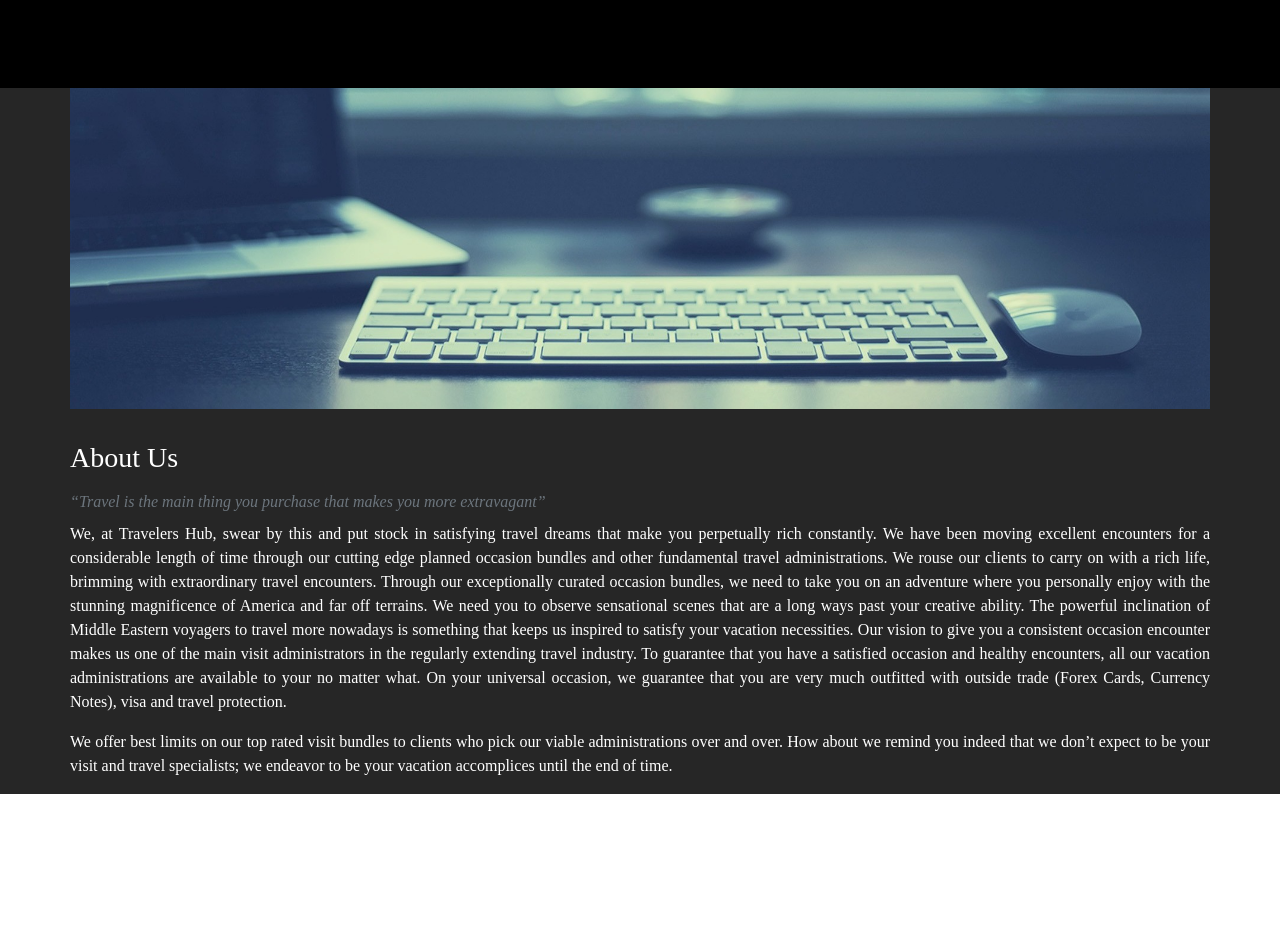
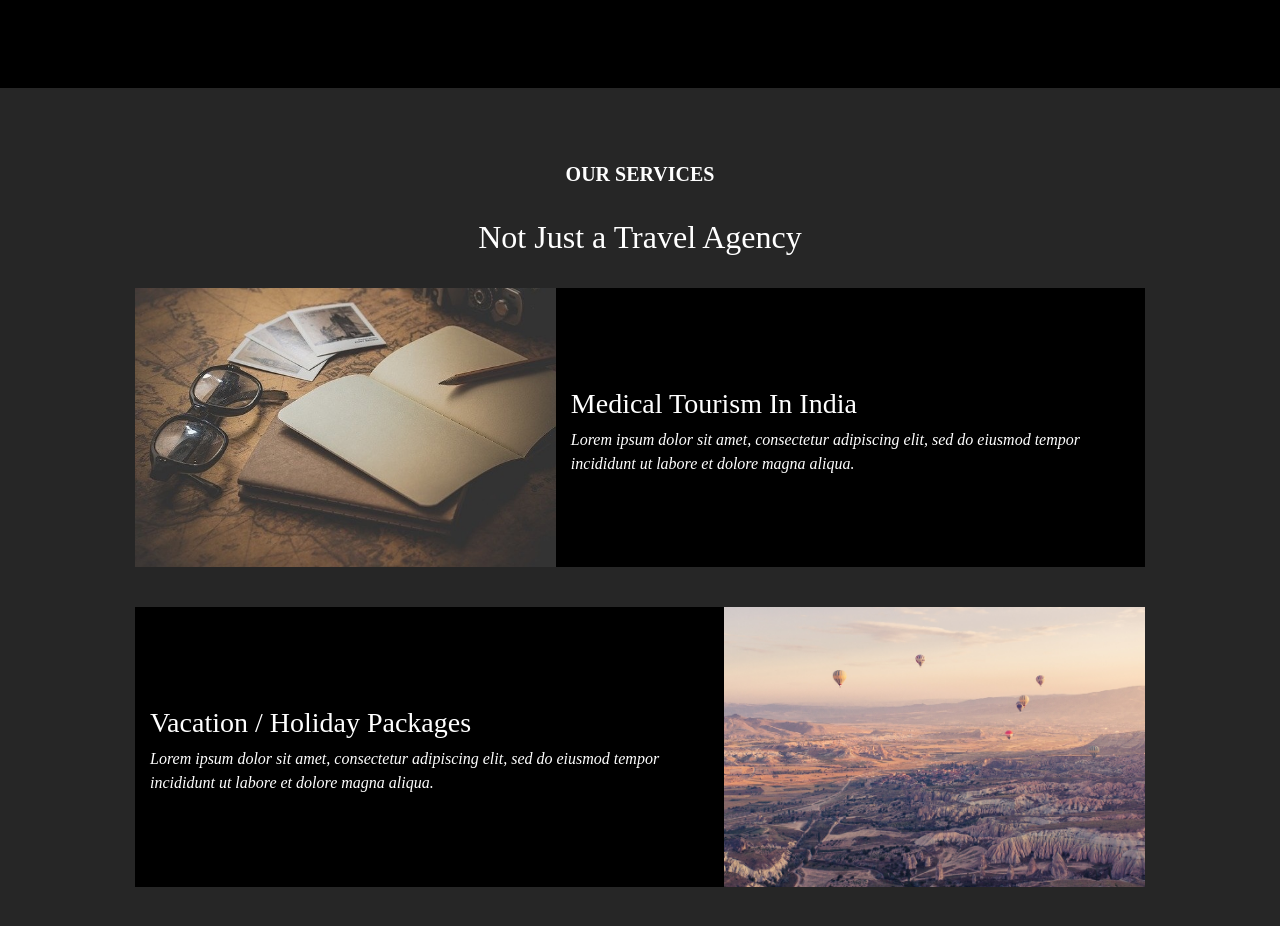
Before and after one commit to iahmed7/travelers-hub, a plain HTML site: page index.html in a window 1280 px wide. Shown: the part 880-1806 px from the top of the page. Before the commit the page ends 1674 px from the top, so only its background shows below. Drawn offline with nearby package versions, Linux system fonts and the light colour scheme; a web font is replaced by a local one.

Commit message:
added services section

```diff
--- a/css/style.css
+++ b/css/style.css
@@ -23,8 +23,8 @@ h1 {
   color:rgba(255, 191, 0);
 }
 
-h2 {
-  color:gray;
+h5, h2 {
+  color: white;
 }
 
 /* Firefox < 16 */
@@ -182,6 +182,7 @@ background-size: cover;
 
 }
 
+
 .about-cont {
   /* height: 100vh; */
   /* padding: 100px 50px 0px 0px; */
@@ -235,16 +236,41 @@ background-size: cover;
   z-index: 1; */
 }
 
-.card {
+/* .card {
   /* box-shadow: 5px 5px 5px #1a1d1d; */
-  background-color: rgba(38, 38, 38, 1);
+  /* background-color: rgba(38, 38, 38, 1);
   color: white;
   height: 100vh;
-}
+} */
+
+/* .card-horizontal {
+  display: flex;
+  flex: 1 1 auto;
+} */
 
 section {
   /* padding: 20px 0; */
   /* overflow: hidden; */
+}
+
+#services {
+  background-color: rgba(38, 38, 38, 1);
+}
+
+.serv-content{
+  margin: 0px 50px;
+  margin-bottom: 40px;
+  background-color: black;
+  /* margin-bottom: 100px; */
+
+}
+
+.serv-head{
+  padding-top: 50px;
+}
+
+.serv-text-content{
+  margin: auto;
 }
 
 #hero h1 {
--- a/index.html
+++ b/index.html
@@ -60,11 +60,11 @@
                     </div> -->
                     <div
                         class="col-lg-12 order-3 order-sm-3 order-lg-3 mt-3 mb-3 justify-content-center text-center align-items-center">
-                        <a href="#about" class="<!--btn-get-started--> scrollto scroll-text mt-5" data-aos="fade-down"
+                        <a href="#services" class="<!--btn-get-started--> scrollto scroll-text mt-5" data-aos="fade-down"
                             data-aos-offset="-200" data-aos-easing="ease-in-out" data-aos-once="false"
                             data-aos-duration="3000">Scroll down</a>
                         <div class="scrolldown mt-3">
-                            <a href="#about" class="scrollto">
+                            <a href="#services" class="scrollto">
                                 <span></span>
                                 <span></span></a>
                         </div>
@@ -74,50 +74,90 @@
 
     </section>
 
-    <section id="about">
-        <div class="container about-cont text-white align-items-center justify-content-center align-content-center">
-            <div class="row text-justify" data-aos="fade-up" data-aos-delay="100"
-                data-aos-once="false" data-aos-easing="ease-out-cubic">
-                <img class="img-fluid mb-4 bg-danger" src="assets/about-tmp-1.jpg" alt="">
-                    <!-- <div class="about-img-cont">
-                        <img src="assets/about-img.jpg" class=" border border-dark" alt=""
-                            style="height: 10rem;">
-                        <h3 class="card-title centered" style="color: black;">About Us</h3>
-                    </div> -->
-                    <h3 class="col-12 mt-2 px-lg-0">About Us</h3>
-                    <p class="col-12 mt-2 mb-2 px-lg-0 text-muted font-italic" data-aos="fade-up" data-aos-once="false"
-                        data-aos-delay="300">
-                        “Travel is the main thing you purchase that makes you more extravagant”
+    <section id="services" class="pb-4">
+        <div class="row serv-head">
+            <h5 class="col-12 pt-4 text-center font-weight-bold">OUR SERVICES</h5>
+        </div>
+        <div class="row">
+            <h2 class="col-12 pt-4 text-center">Not Just a Travel Agency</h2>
+        </div>
+        <!-- <div class="container bg-success">
+            <div class="media mt-3">
+                <img src="assets/serv-1.jpg" alt="" class="mr-3">
+                <div class=" row media-body bg-secondary col-12">
+                    <h3>Heading</h3>
+                    Hi this is my name and im a good boy with a good track record
+                </div>
+            </div>
+        </div> -->
+
+        <div class="container justify-content-between">
+            <div class="row serv-content text-white mt-4" data-aos="fade-right" data-aos-once="false">
+                <div class="col-md-5 px-0">
+                    <img src="assets/serv-1.jpg" class="img-fluid serv-img" alt="">
+                </div>
+                <div class="col-md-7 pt-4 serv-text-content">
+                    <h3>Medical Tourism In India</h3>
+                    <p class="font-italic">
+                        Lorem ipsum dolor sit amet, consectetur adipiscing elit, sed do eiusmod tempor incididunt ut
+                        labore et dolore
+                        magna aliqua.
                     </p>
-                    <p class="col-12 px-lg-0" unselectable="on" data-aos="fade-up" data-aos-once="false" data-aos-delay="400"> We,
-                        at Travelers Hub,
-                        swear by this and put stock in satisfying travel dreams that make you perpetually rich
-                        constantly. We have been moving excellent encounters for a considerable length of time through
-                        our cutting edge planned occasion bundles and other fundamental travel administrations. We rouse
-                        our clients to carry on with a rich life, brimming with extraordinary travel encounters.
-                        Through our exceptionally curated occasion bundles, we need to take you on an adventure where
-                        you personally enjoy with the stunning magnificence of America and far off terrains. We need you
-                        to observe sensational scenes that are a long ways past your creative ability.
-                        The powerful inclination of Middle Eastern voyagers to travel more nowadays is something that
-                        keeps us inspired to satisfy your vacation necessities. Our vision to give you a consistent
-                        occasion encounter makes us one of the main visit administrators in the regularly extending
-                        travel industry.
-                        To guarantee that you have a satisfied occasion and healthy encounters, all our vacation
-                        administrations are available to your no matter what. On your universal occasion, we guarantee
-                        that you are very much outfitted with outside trade (Forex Cards, Currency Notes), visa and
-                        travel protection.
+                </div>
+            </div>
+
+            <div class="row serv-content text-white mt-4" data-aos="fade-left" data-aos-once="false">
+                <div class="col-md-5 px-0 order-lg-2 order-md-1">
+                    <img src="assets/hero-bg.jpg" class="img-fluid serv-img" alt="">
+                </div>
+                <div class="col-md-7 pt-4 serv-text-content order-lg-1 order-md-2">
+                    <h3>Vacation / Holiday Packages</h3>
+                    <p class="font-italic">
+                        Lorem ipsum dolor sit amet, consectetur adipiscing elit, sed do eiusmod tempor incididunt ut
+                        labore et dolore
+                        magna aliqua.
                     </p>
-                    <p class="col-12 px-lg-0" data-aos="fade-up" data-aos-delay="400"
-                        data-aos-once="false" data-aos-offset="-300">
-                        We offer best limits on our top rated visit bundles to clients who pick our viable
-                        administrations over and over. How about we remind you indeed that we don’t expect to be your
-                        visit and travel specialists; we endeavor to be your vacation accomplices until the end of time.
-                    </p>
-                    <!--<a href="#about" class="btn-get-started scrollto">Get Started</a>-->
+                </div>
             </div>
+
+            <!-- <div class="row align-content-center align-items-center">
+                <div class="card-deck mt-3 mb-5">
+                    <div class="card" data-aos="flip-right" data-aos-delay="100" data-aos-easing="ease-in-out"
+                        data-aos-once="false">
+                        <div class="card-img-top">
+                            <img class="img-fluid" src="assets/serv-1.jpg" alt="Card image cap">
+                        </div>
+                        <div class="card-body">
+                            <h4 class="card-title">Card title</h4>
+                            <p class="card-text">Some quick example text to build on the card title and make up the
+                                bulk of the card's content.</p>
+                        </div>
+                    </div>
+                    <div class="card" data-aos="flip-right" data-aos-delay="200" data-aos-easing="ease-in-out"
+                        data-aos-once="false">
+                        <div class="card-img-top">
+                            <img class="img-fluid" src="assets/serv-1.jpg" alt="Card image cap">
+                        </div>
+                        <div class="card-body">
+                            <h4 class="card-title">Card title</h4>
+                            <p class="card-text">Some quick example text to build on the card title and make up the
+                                bulk of the card's content.</p>
+                        </div>
+                    </div>
+                    <div class="card" data-aos="flip-right" data-aos-delay="300" data-aos-easing="ease-in-out"
+                        data-aos-once="false">
+                        <div class="card-img-top">
+                            <img class="img-fluid" src="assets/serv-1.jpg" alt="Card image cap">
+                        </div>
+                        <div class="card-body">
+                            <h4 class="card-title">Card title</h4>
+                            <p class="card-text">Some quick example text to build on the card title and make up the
+                                bulk of the card's content.</p>
+                        </div>
+                    </div>
+                </div>
+            </div> -->
         </div>
-        </div>
-
     </section>
 
     <script src="https://code.jquery.com/jquery-3.5.1.slim.min.js"
```
Also changed, not shown: about.html (added, +45 -0 lines), assets/serv-1.jpg (added).
